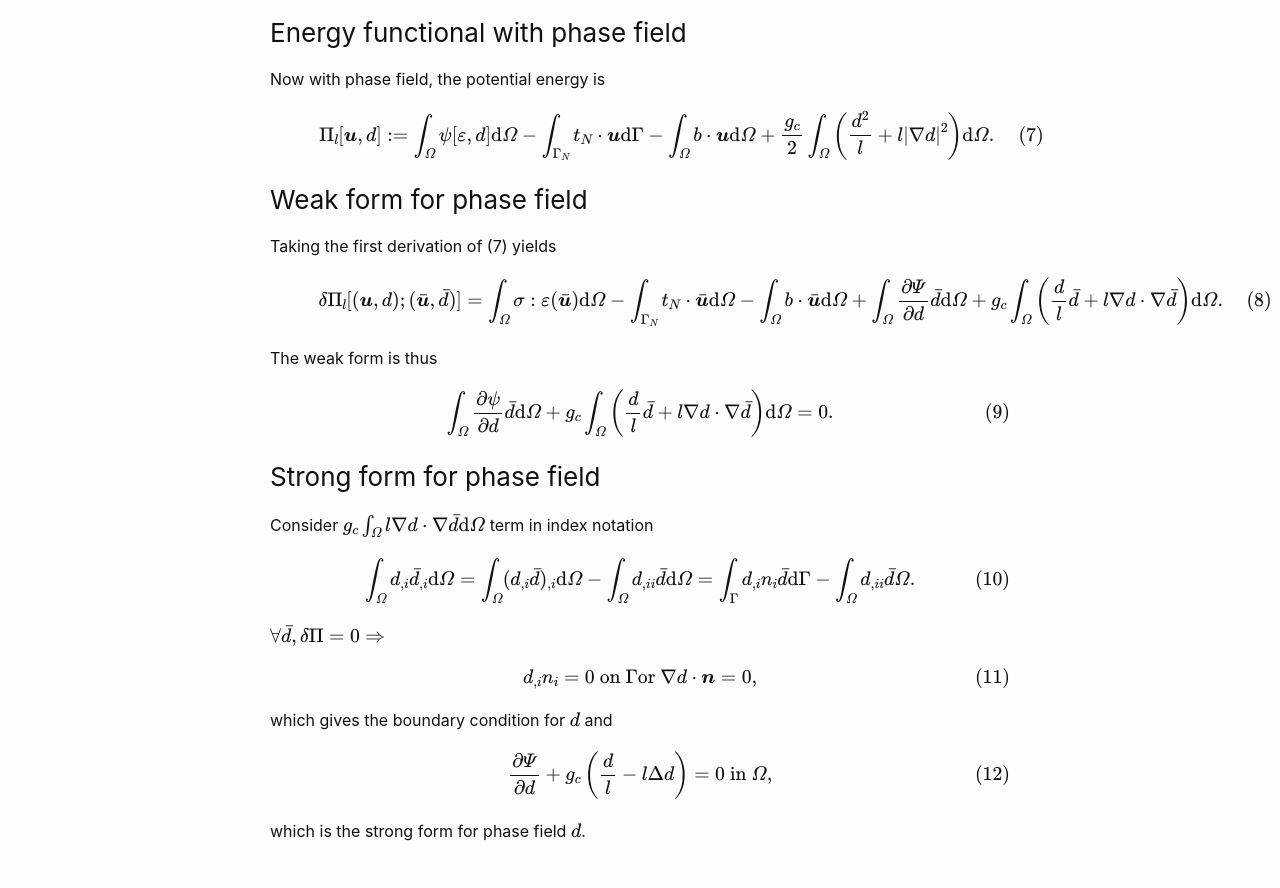
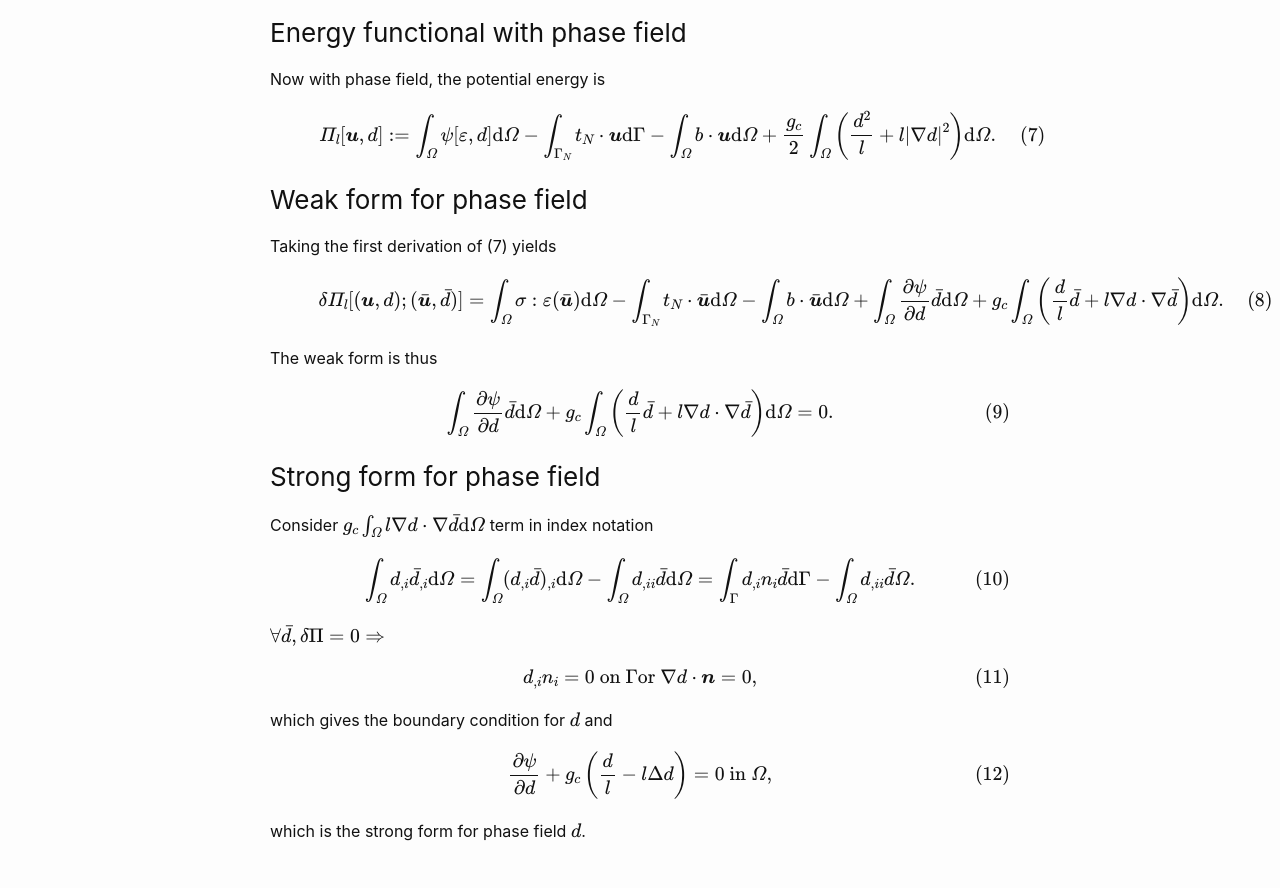
Before and after one commit to lyyc199586/lyyc199586.github.io, a Jekyll site: the page built from _posts/2019-09-03-strong-form-for-phase-field.md, in a window 1280 px wide and 1400 px high, scrolled down 1355 px. Shown: the part 185-1073 px from the top of the window. Built offline with Jekyll 4.4.1, drawn with Linux system fonts in a browser that asks for light colours; formulas are drawn with MathJax 3; comment, search, counter and statistics services are not loaded.

Commit message:
update post

```diff
--- a/_posts/2019-09-03-strong-form-for-phase-field.md
+++ b/_posts/2019-09-03-strong-form-for-phase-field.md
@@ -84,7 +84,7 @@ which are the equilibrium equation and the traction boundary condition, respecti
 Now with phase field, the potential energy is
 
 $$
-\Pi_l[\bm{u},d] :=
+\varPi_l[\bm{u},d] :=
 \int_\varOmega\psi[\varepsilon,d] \mathrm{d}\varOmega-\int_{\Gamma_N}t_N\cdot \bm{u}\mathrm{d} \Gamma-\int_\varOmega b\cdot \bm{u} \mathrm{d} \varOmega + {g_c\over2}\int_\varOmega\left( {d^2\over l} + l |\nabla d|^2 \right)\mathrm{d} \varOmega.
 $$
 
@@ -93,11 +93,11 @@ $$
 Taking the first derivation of (7) yields
 
 $$
-\delta\Pi_l[(\bm{u},d);(\bar{\bm{u}},\bar{d})] =
+\delta\varPi_l[(\bm{u},d);(\bar{\bm{u}},\bar{d})] =
 \int_\varOmega \sigma:\varepsilon(\bar{\bm{u}}) \mathrm{d} \varOmega -
 \int_{\Gamma_N} t_N \cdot \bar{\bm{u}} \mathrm{d} \varOmega -
 \int_\varOmega b \cdot \bar{\bm{\bm{u}}} \mathrm{d} \varOmega +\\
-\int_\varOmega{\partial \varPsi \over \partial d} \bar{d} \mathrm{d} \varOmega +
+\int_\varOmega{\partial \psi \over \partial d} \bar{d} \mathrm{d} \varOmega +
 g_c \int_\varOmega\left({d\over l}\bar{d} + l\nabla d\cdot \nabla\bar{d} \right) \mathrm{d} \varOmega.
 $$
 
@@ -128,7 +128,7 @@ $$
 which gives the boundary condition for $d$ and
 
 $$
-{\partial \varPsi\over \partial d} + g_c \left( {d\over l} - l \Delta d \right) = 0 \text{ in } \varOmega,
+{\partial \psi\over \partial d} + g_c \left( {d\over l} - l \Delta d \right) = 0 \text{ in } \varOmega,
 $$
 
 which is the strong form for phase field $d$.
```
